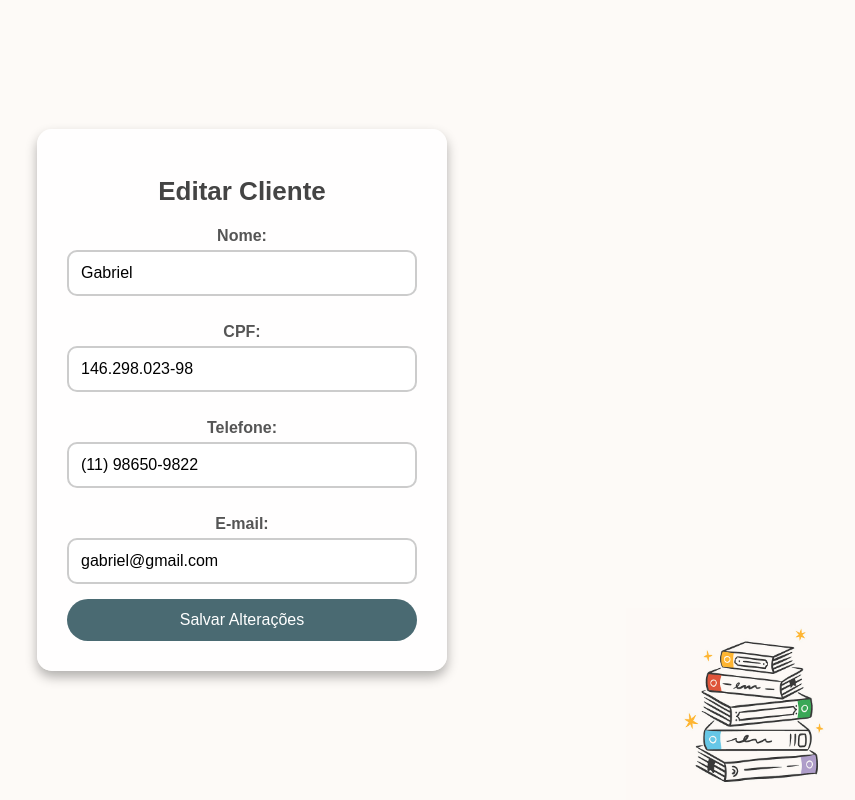
After one commit to isaacdavii/UNIFEI_EngDeSoftware_I, a Flask app: page /edit_client/1 in a window 1280 px wide. The commit adds this page. Shown: the whole page, without its empty margins (398-1253 px from the left). Run offline with Flask 3, Linux system fonts and the light colour scheme.

Commit message:
Inserção da edição e exclusão de clientes e livros. Atualização no app.py.

```diff
--- a/app.py
+++ b/app.py
@@ -58,6 +58,29 @@ def list_books():
     books = Book.query.all()
     return render_template('list_books.html', books=books)
 
+# Rota para editar um livro
+@app.route('/edit_book/<int:book_id>', methods=['GET', 'POST'])
+def edit_book(book_id):
+    book = Book.query.get_or_404(book_id)
+    if request.method == 'POST':
+        book.title = request.form['title']
+        book.author = request.form['author']
+        book.publisher = request.form['publisher']
+        book.data_publicacao = request.form['data_publicacao']
+        book.genero_literario = request.form['genero_literario']
+
+        db.session.commit()
+        return redirect(url_for('list_books'))
+    return render_template('edit_book.html', book=book)
+
+# Rota para excluir um livro
+@app.route('/delete_book/<int:book_id>', methods=['POST'])
+def delete_book(book_id):
+    book = Book.query.get_or_404(book_id)
+    db.session.delete(book)
+    db.session.commit()
+    return redirect(url_for('list_books'))
+
 # Rota para adicionar um novo cliente
 @app.route('/add_client', methods=['GET', 'POST'])
 def add_client():
@@ -80,6 +103,28 @@ def list_clients():
     clients = Client.query.all()
     return render_template('list_clients.html', clients=clients)
 
+# Rota para editar um cliente
+@app.route('/edit_client/<int:client_id>', methods=['GET', 'POST'])
+def edit_client(client_id):
+    client = Client.query.get_or_404(client_id)
+    if request.method == 'POST':
+        client.name = request.form['name']
+        client.cpf = request.form['cpf']
+        client.telefone = request.form['telefone']
+        client.email = request.form['email']
+
+        db.session.commit()
+        return redirect(url_for('list_clients'))
+    return render_template('edit_client.html', client=client)
+
+# Rota para excluir um cliente
+@app.route('/delete_client/<int:client_id>', methods=['POST'])
+def delete_client(client_id):
+    client = Client.query.get_or_404(client_id)
+    db.session.delete(client)
+    db.session.commit()
+    return redirect(url_for('list_clients'))
+
 # Função para abrir as URLs automaticamente (com flag para abrir apenas uma vez)
 def open_browser():
     # Use uma variável global para garantir que o navegador abre apenas uma vez
--- /dev/null
+++ b/templates/edit_client.html
@@ -0,0 +1,93 @@
+<!DOCTYPE html>
+<html lang="en">
+<head>
+    <meta charset="UTF-8">
+    <title>Editar Cliente</title>
+    <style>
+        body {
+            display: flex;
+            justify-content: center;
+            align-items: center;
+            height: 100vh;
+            margin: 0;
+            font-family: Arial, sans-serif;
+            background: url("{{ url_for('static', filename='Livros.jpg') }}") no-repeat bottom right;
+            background-size: 20%;
+            background-color: #fdfaf7;
+            color: #333;
+        }
+
+        .form-container {
+            background-color: rgba(255, 255, 255, 0.9);
+            padding: 30px;
+            border-radius: 15px;
+            width: 350px;
+            box-shadow: 0 6px 12px rgba(0, 0, 0, 0.3);
+            text-align: center;
+        }
+
+        h1 {
+            font-size: 26px;
+            color: #444;
+            margin-bottom: 20px;
+        }
+
+        label {
+            display: block;
+            margin: 12px 0 5px;
+            font-weight: bold;
+            color: #555;
+        }
+
+        input[type="text"], select {
+            width: 100%;
+            padding: 12px;
+            margin-bottom: 15px;
+            border: 2px solid #ccc;
+            border-radius: 10px;
+            box-sizing: border-box;
+            font-size: 16px;
+        }
+
+        button {
+            padding: 12px 25px;
+            background-color: #4A6A72;
+            color: white;
+            border: none;
+            border-radius: 25px;
+            cursor: pointer;
+            font-size: 16px;
+            transition: background-color 0.3s, transform 0.1s;
+            width: 100%;
+        }
+
+        button:hover {
+            background-color: #3d555f;
+        }
+
+        button:active {
+            transform: scale(0.98);
+        }
+    </style>
+</head>
+<body>
+    <div class="form-container">
+        <h1>Editar Cliente</h1>
+        <form action="{{ url_for('edit_client', client_id=client.id) }}" method="post">
+            <label for="name">Nome:</label>
+            <input type="text" name="name" id="name" value="{{ client.name }}" required>
+
+            <label for="cpf">CPF:</label>
+            <input type="text" name="cpf" id="cpf" value="{{ client.cpf }}" required pattern="\d{3}\.\d{3}\.\d{3}-\d{2}" placeholder="XXX.XXXX.XXX-XX">
+
+            <label for="telefone">Telefone:</label>
+            <input type="text" name="telefone" id="telefone" value="{{ client.telefone }}" pattern="\(\d{2}\) \d{5}-\d{4}" placeholder="(XX) XXXXX-XXXX">
+
+            <label for="email">E-mail:</label>
+            <input type="text" name="email" id="email" value="{{ client.email }}" placeholder="nome@dominio.com">
+
+            <button type="submit">Salvar Alterações</button>
+        </form>
+    </div>
+</body>
+</html>
```
Also changed, not shown: templates/edit_book.html (added, +107 -0 lines), templates/list_books.html (+39 -0 lines), templates/list_clients.html (+39 -0 lines), instance/database.db.
